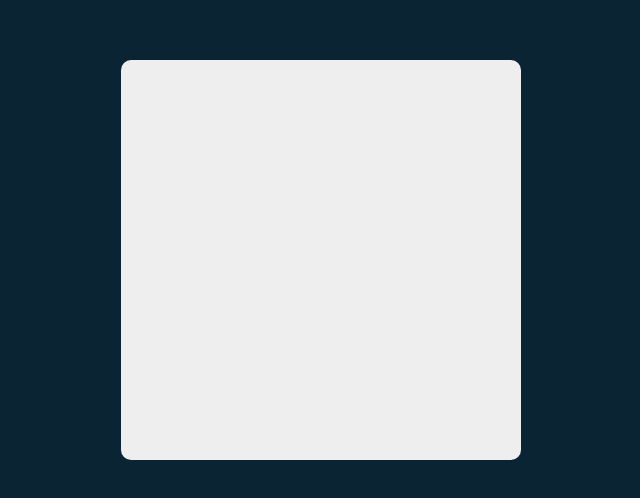
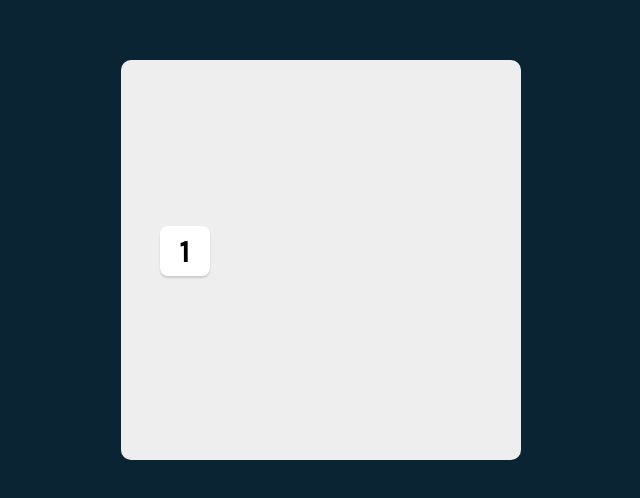
Before and after one commit to double-vee/react-tenzies, a React (Create React App) app: page / in a window 1280 px wide. Shown: the part 140-638 px from the top of the page, without its empty margins (319-959 px from the left). Built offline with nearby package versions, Linux system fonts and the light colour scheme.

Commit message:
Added the Die component and rendered it inside a new container in main; dice laid out with grid, other styles added

```diff
--- a/public/index.html
+++ b/public/index.html
@@ -24,6 +24,9 @@
       work correctly both with client-side routing and a non-root public URL.
       Learn how to configure a non-root public URL by running `npm run build`.
     -->
+    <link rel="preconnect" href="https://fonts.googleapis.com">
+    <link rel="preconnect" href="https://fonts.gstatic.com" crossorigin>
+    <link href="https://fonts.googleapis.com/css2?family=Inter&family=Karla:wght@700&display=swap" rel="stylesheet">
     <title>React App</title>
   </head>
   <body>
--- a/src/App.js
+++ b/src/App.js
@@ -1,7 +1,13 @@
+import Die from "./components/Die";
+
 function App() {
   return (
     <div className="container">
-      <main className="main"></main>
+      <main className="main">
+        <div className="dice-container">
+          <Die value="1" />
+        </div>
+      </main>
     </div>
   );
 }
--- /dev/null
+++ b/src/components/Die.js
@@ -0,0 +1,7 @@
+export default function Die({ value }) {
+  return (
+    <div className="die">
+      <h2 className="die__number">{value}</h2>
+    </div>
+  );
+}
--- a/src/index.css
+++ b/src/index.css
@@ -1,6 +1,8 @@
 :root {
   --bg-color-dark: #0B2434;
   --bg-color-light: #eee;
+  --bg-color-die: #fff;
+  --bg-color-match: #59E391;
 }
 
 * {
@@ -29,5 +31,30 @@ html, body, #root {
   width: 400px;
   height: 400px;
   border-radius: 10px;
+  padding: 1rem;
   background-color: var(--bg-color-light);
 }
+
+.dice-container {
+  display: grid;
+  grid-template: auto auto / repeat(5, 1fr);
+  gap: 18px;
+}
+
+.die {
+  display: flex;
+  justify-content: center;
+  align-items: center;
+  width: 50px;
+  height: 50px;
+  background-color: var(--bg-color-die);
+  border-radius: 8px;
+  box-shadow: 0px 2px 2px rgba(0, 0, 0, 0.15);
+  cursor: pointer;
+}
+
+.die__number {
+  font-family: 'Karla', sans-serif;
+  font-size: 2rem;
+  font-weight: 700;
+}
```
